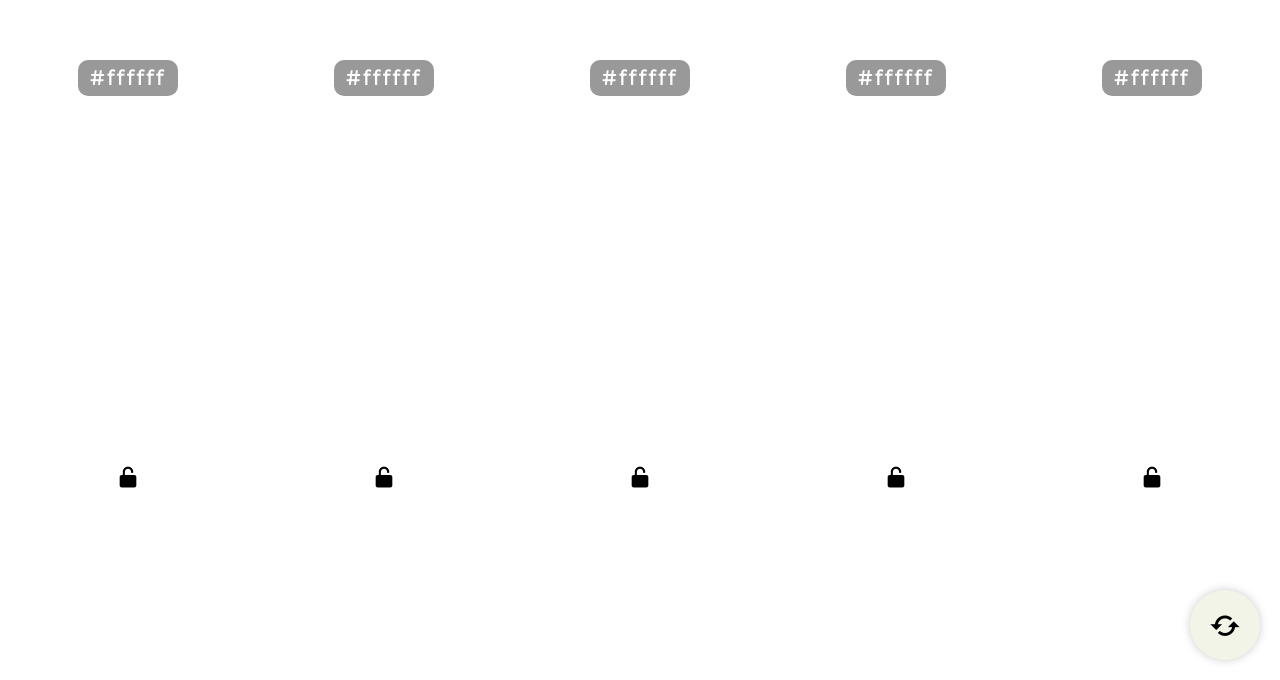
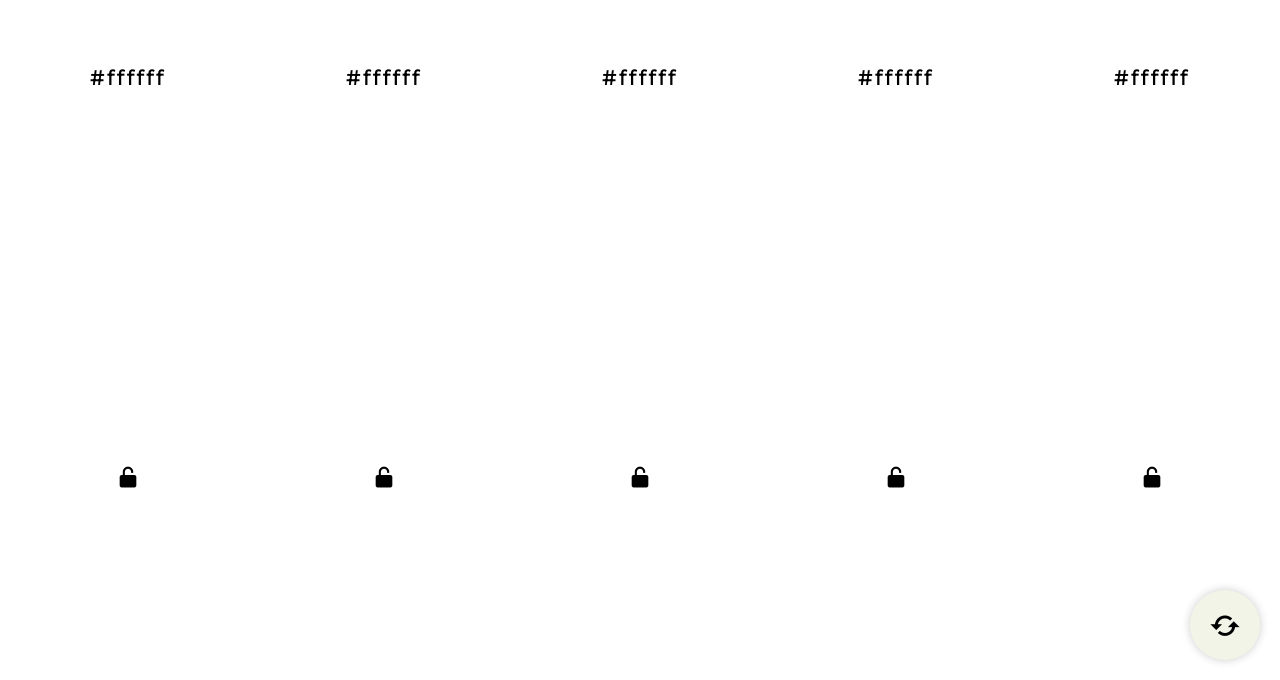
Before and after one commit to 3str-team/random-palete, a React (Create React App) app: page / in a window 1280 px wide. Shown: the part 120-800 px from the top of the page. Built offline with nearby package versions, Linux system fonts and the light colour scheme.

Commit message:
adaptive text and icon color

```diff
--- a/src/App.js
+++ b/src/App.js
@@ -1,7 +1,7 @@
 import React, { useState } from "react";
 import Column from "./components/Column/Column";
 import RefreshButton from "./components/RefreshButton/RefreshButton";
-import { random } from "./helpers/random";
+import { generateRandomColor } from "./helpers/color";
 import "./styles/app.scss";
 
 function App() {
@@ -12,15 +12,6 @@ function App() {
     "#ffffff",
     "#ffffff",
   ]);
-
-  const generateRandomColor = () => {
-    let color = "#";
-    const hexSymbols = "123456789abcdef";
-    for (let i = 0; i < 6; ++i) {
-      color += hexSymbols[random(0, hexSymbols.length - 1)];
-    }
-    return color;
-  };
 
   const updateColors = () => {
     let newColors = colors.map(() => {
--- a/src/components/Column/Column.jsx
+++ b/src/components/Column/Column.jsx
@@ -1,11 +1,13 @@
 import React from "react";
 import { useEffect } from "react";
 import { useState } from "react";
+import { getBrightness } from "../../helpers/color";
 import styles from "./Column.module.scss";
 
 const Column = ({ background = "#ffffff", generateRandomColor }) => {
   const [isLock, setLock] = useState(false);
   const [columnBackground, setColumnBackground] = useState(background);
+  const [isLightText, setLightText] = useState(true);
 
   const lockToggle = (event) => {
     setLock(!isLock);
@@ -23,11 +25,22 @@ const Column = ({ background = "#ffffff", generateRandomColor }) => {
 
   const setRandomColor = () => {
     if (isLock) return;
-    setColumnBackground(generateRandomColor());
+    const color = generateRandomColor();
+    if (getBrightness(color) <= 0.5) {
+      setLightText(true);
+    } else {
+      setLightText(false);
+    }
+    setColumnBackground(color);
   };
 
   useEffect(() => {
     if (!isLock) {
+      if (getBrightness(background) <= 0.5) {
+        setLightText(true);
+      } else {
+        setLightText(false);
+      }
       setColumnBackground(background);
     }
   }, [background]);
@@ -38,11 +51,19 @@ const Column = ({ background = "#ffffff", generateRandomColor }) => {
       style={{ background: columnBackground }}
       onClick={setRandomColor}
     >
-      <h2 className={styles.colorName} onClick={copyColor}>
+      <h2
+        className={styles.colorName}
+        onClick={copyColor}
+        style={{ color: isLightText ? "white" : "black" }}
+      >
         {columnBackground}
       </h2>
 
-      <button onClick={lockToggle} className={styles.lockBtn}>
+      <button
+        onClick={lockToggle}
+        className={styles.lockBtn}
+        style={{ color: isLightText ? "white" : "black" }}
+      >
         {isLock ? (
           <i className="bx bxs-lock-alt"></i>
         ) : (
--- a/src/components/Column/Column.module.scss
+++ b/src/components/Column/Column.module.scss
@@ -18,8 +18,6 @@
     -moz-user-select: none; /* Firefox */
     -ms-user-select: none; /* Internet Explorer/Edge */
     user-select: none;
-    color: black;
-    background: rgba($color: #000000, $alpha: 0.4);
     color: white;
     font-size: 20px;
   }
--- /dev/null
+++ b/src/helpers/color.js
@@ -0,0 +1,20 @@
+import { random } from "./random";
+
+export const generateRandomColor = () => {
+  let color = "#";
+  const hexSymbols = "123456789abcdef";
+  for (let i = 0; i < 6; ++i) {
+    color += hexSymbols[random(0, hexSymbols.length - 1)];
+  }
+  return color;
+};
+
+export const getBrightness = (color) => {
+  const rgb = [
+    parseInt(color[1] + color[2], 16),
+    parseInt(color[3] + color[4], 16),
+    parseInt(color[5] + color[6], 16),
+  ];
+  console.log(rgb, (rgb[0] * 0.21 + rgb[1] * 0.72 + rgb[2] * 0.07) / 255);
+  return (rgb[0] * 0.21 + rgb[1] * 0.72 + rgb[2] * 0.07) / 255;
+};
```
